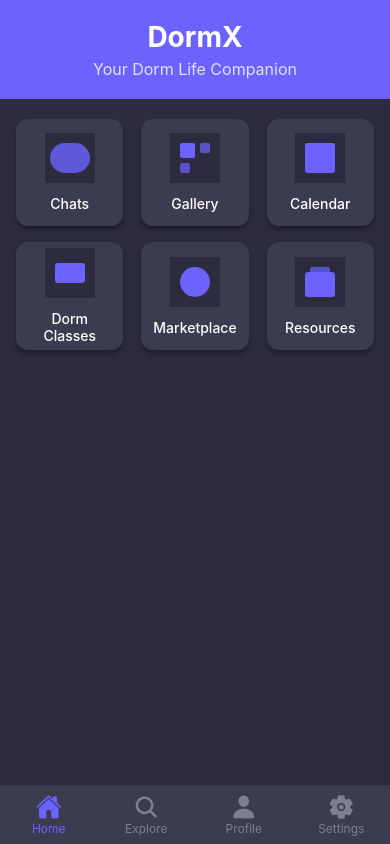
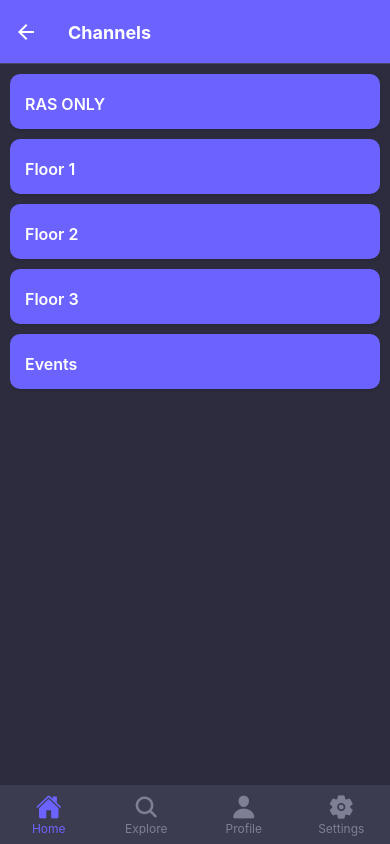
Before and after one commit to oliviabruvik/DormX, a React Native app: screen /ChannelsScreen in a window 390 px wide. Built offline with nearby package versions, Linux system fonts and the light colour scheme; what expo-linking would draw is missing.

Commit message:
Added channels connecting to chats

```diff
--- a/navigation/BottomTabNavigator.js
+++ b/navigation/BottomTabNavigator.js
@@ -7,6 +7,7 @@ import { SafeAreaView } from "react-native-safe-area-context";
 import Colors from "../constants/Colors";
 import HomeScreen from "../screens/HomeScreen";
 import ChatsScreen from "../screens/ChatsScreen";
+import ChannelsScreen from "../screens/ChannelsScreen";
 import GalleryScreen from "../screens/GalleryScreen";
 import TabTwoScreen from "../screens/TabTwoScreen";
 import NotFoundScreen from "../screens/NotFoundScreen";
@@ -109,9 +110,16 @@ function HomeNavigator() {
         options={{ headerShown: false, headerTitle: "Home"}}
       />
       <HomeStack.Screen
+        name="ChannelsScreen"
+        component={ChannelsScreen}
+        options={{ headerTitle: "Channels" }}
+      />
+      <HomeStack.Screen
         name="ChatsScreen"
         component={ChatsScreen}
-        options={{ headerTitle: "Chats" }}
+        options={({ route }) => ({
+          headerTitle: route.params?.channelName || "Chats"
+        })}
       />
       <HomeStack.Screen
         name="GalleryScreen"
--- /dev/null
+++ b/screens/ChannelsScreen.js
@@ -0,0 +1,90 @@
+import React from 'react';
+import { View, Text, StyleSheet, ScrollView, useColorScheme, TouchableOpacity } from 'react-native';
+import Colors from '../constants/Colors';
+
+export default function ChannelsScreen({ navigation }) {
+  const colorScheme = useColorScheme();
+  const theme = colorScheme === 'dark' ? 'dark' : 'light';
+
+  // Sample chat data (you would replace this with real data)
+  const channels = [
+    { id: 1, name: 'RAS ONLY'},
+    { id: 2, name: 'Floor 1'},
+    { id: 3, name: 'Floor 2'},
+    { id: 4, name: 'Floor 3'},
+    { id: 5, name: 'Events' }
+  ];
+
+  // Chat press handler
+  const handleChatPress = (channelName) => {
+    console.log('Pressed', channelName);
+    navigation.navigate('ChatsScreen', { channelName});
+    };
+
+  const renderFeatures = () => {
+    return channels.map((channel) => (
+        <TouchableOpacity
+          key={channel.id}
+          style={[styles.chatItem, { backgroundColor: Colors.primary}]}
+          onPress={() => handleChatPress(channel.name)}
+        >
+          <View style={[styles.chatContent, { backgroundColor: 'transparent' }]}>
+            <View style={[styles.chatHeader, { backgroundColor: 'transparent' }]}>
+              <Text
+                style={[styles.chatName, { color: Colors[theme].text}]}
+                numberOfLines={1}
+                ellipsizeMode="tail"
+              >
+                {channel.name}
+              </Text>
+            </View>
+          </View>
+        </TouchableOpacity>
+      ));
+    };
+
+  return (
+    // put in safe view
+    <View style={[styles.container, { backgroundColor: Colors[theme].backgroundColor }]}>
+      <ScrollView>
+        <View style={styles.featuresContainer}>{renderFeatures()}</View>
+      </ScrollView>
+    </View>
+  );
+}
+
+const styles = StyleSheet.create({
+  container: {
+    flex: 1,
+    padding: 10,
+  },
+  chatItem: {
+    flexDirection: 'row',
+    padding: 15,
+    borderRadius: 10,
+    marginBottom: 10,
+    shadowColor: '#000',
+    shadowOffset: {
+      width: 0,
+      height: 2,
+    },
+    shadowOpacity: 0.1,
+    shadowRadius: 3,
+    elevation: 3,
+  },
+  chatContent: {
+    flex: 1,
+  },
+  chatHeader: {
+    flexDirection: 'row',
+    justifyContent: 'space-between',
+    alignItems: 'center',
+    marginTop: 5,
+  },
+  chatName: {
+    fontSize: 16,
+    fontWeight: '600',
+    color: 'white',
+    flexShrink: 1,
+  },
+});
--- a/screens/ChatsScreen.js
+++ b/screens/ChatsScreen.js
@@ -2,9 +2,11 @@ import React from 'react';
 import { View, Text, StyleSheet, ScrollView, useColorScheme } from 'react-native';
 import Colors from '../constants/Colors';
 
-export default function ChatsScreen() {
+export default function ChatsScreen({ navigation, route}) {
   const colorScheme = useColorScheme();
   const theme = colorScheme === 'dark' ? 'dark' : 'light';
+
+  const { channelName = 'General' } = route.params || {};
 
   // Sample chat data (you would replace this with real data)
   const chats = [
@@ -41,7 +43,7 @@ export default function ChatsScreen() {
                 numberOfLines={1}
                 ellipsizeMode="tail"
               >
-                {chat.lastMessage}
+                {chat.lastMessage || "No messages yet"}
               </Text>
             </View>
           </View>
@@ -54,16 +56,6 @@ export default function ChatsScreen() {
 const styles = StyleSheet.create({
   container: {
     flex: 1,
-  },
-  header: {
-    padding: 20,
-    alignItems: 'center',
-    marginBottom: 10,
-  },
-  title: {
-    fontSize: 24,
-    fontWeight: 'bold',
-    color: 'white',
   },
   chatList: {
     flex: 1,
--- a/screens/GalleryScreen.js
+++ b/screens/GalleryScreen.js
@@ -18,10 +18,9 @@ export default function GalleryScreen() {
 
     // Albums with name of event and a cover image
     const images = [
-        //{ id: 1, title: "Chats", Image: require('../assets/images/adaptive-icon.png')},
         { id: 1, title: "Event 1", source: require('../assets/images/example_image.jpeg')},
         { id: 2, title: "Event 2", source: require('../assets/images/example_image.jpeg')},
-        { id: 3, title: "Event 3"},
+        { id: 3, title: "Event 3 with a long name to see what happens"},
         { id: 4, title: "Event 4", source: require('../assets/images/example_image.jpeg')},
         { id: 5, title: "Event 5", source: require('../assets/images/example_image.jpeg')},
         { id: 6, title: "Event 6"},
@@ -107,7 +106,9 @@ const PhotoAlbumItem = ({ title, imageSource, containerStyle, imageStyle, onPres
         style={[styles.galleryImage, imageStyle]}
         resizeMode="cover"
       />
-      <Text style={styles.galleryTitle}>{title}</Text>
+      <Text style={styles.galleryTitle}
+        numberOfLines={2}
+        ellipsizeMode="tail">{title}</Text>
     </TouchableOpacity>
   );
 
--- a/screens/HomeScreen.js
+++ b/screens/HomeScreen.js
@@ -290,7 +290,7 @@ export default function HomeScreen({ navigation }) {
         onPress={() => {
           console.log(`Pressed ${feature.title}`);
           if (feature.title === "Chats") {
-            navigation.navigate('ChatsScreen')
+            navigation.navigate('ChannelsScreen')
           }
           if (feature.title === "Gallery") {
             navigation.navigate('GalleryScreen')
@@ -304,7 +304,7 @@ export default function HomeScreen({ navigation }) {
   // Chat press handler
   const handleChatPress = () => {
     console.log('Pressed Chats');
-    navigation.navigate('ChatsScreen');
+    navigation.navigate('ChannelsScreen');
   };
 
   // Chat press handler
```
